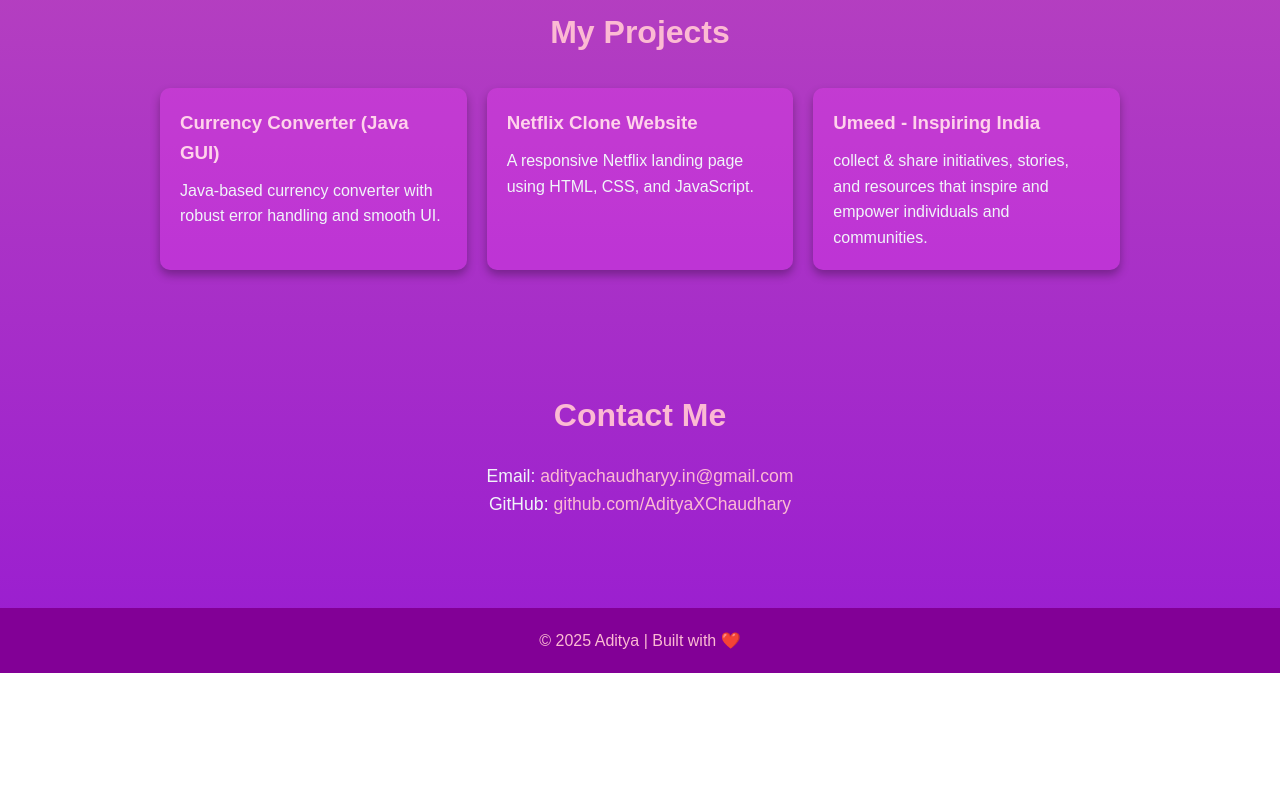
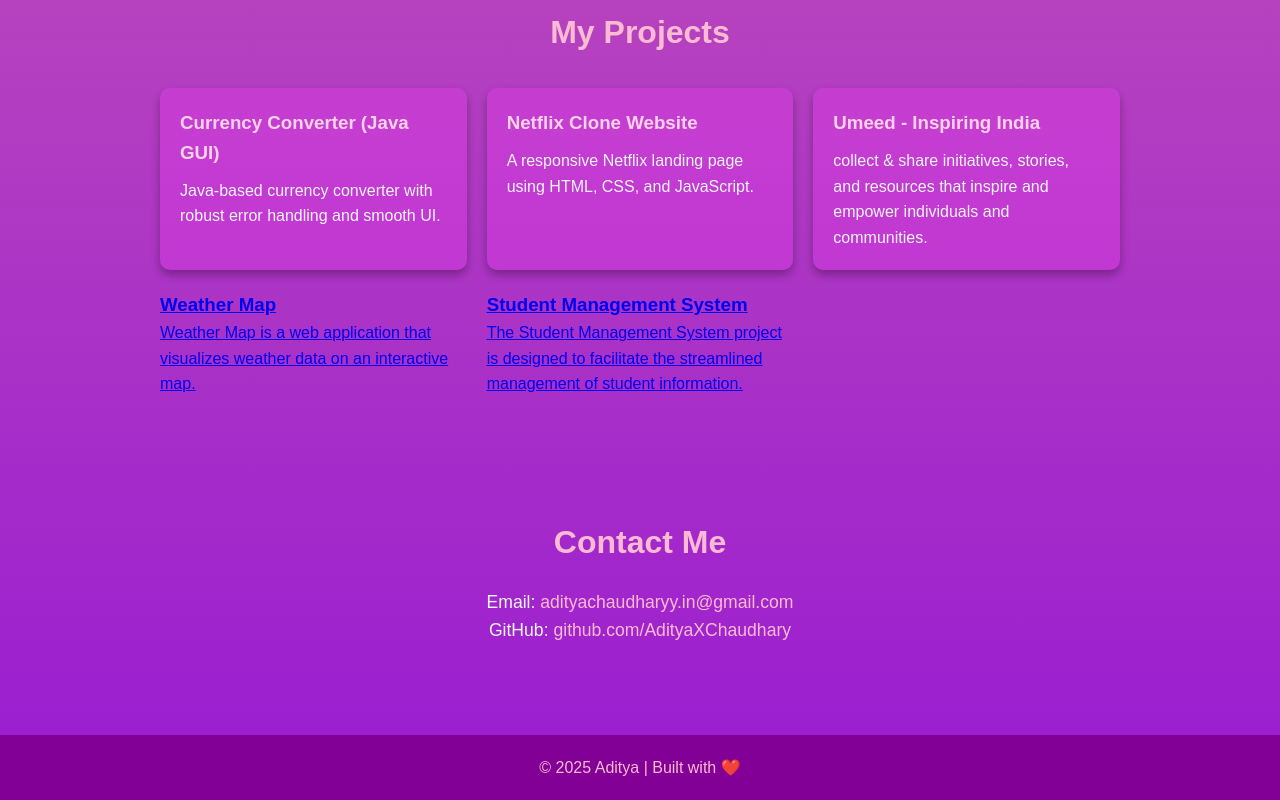
Before and after one commit to AdityaXChaudhary/Portfolio, a plain HTML site: page index.html in a window 1280 px wide. Shown: the part 1196-1996 px from the top of the page. Before the commit the page ends 1869 px from the top, so only its background shows below. Drawn offline with Linux system fonts and the light colour scheme.

Commit message:
Update index.html

```diff
--- a/index.html
+++ b/index.html
@@ -59,6 +59,14 @@
         <h3>Umeed - Inspiring India</h3>
         <p>collect & share initiatives, stories, and resources that inspire and empower individuals and communities.</p>
       </a>
+      <a href="https://github.com/AdityaXChaudhary/weather-map">
+        <h3>Weather Map</h3>
+        <p>Weather Map is a web application that visualizes weather data on an interactive map.</p>
+      </a>
+      <a href="https://github.com/AdityaXChaudhary/Student-Management-System">
+        <h3>Student Management System</h3>
+        <p>The Student Management System project is designed to facilitate the streamlined management of student information.</p>
+      </a>
     </div>
   </section>
 
```
